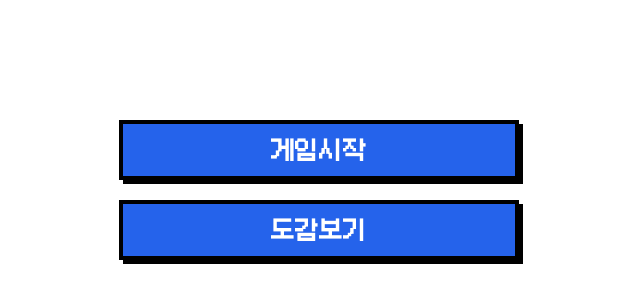
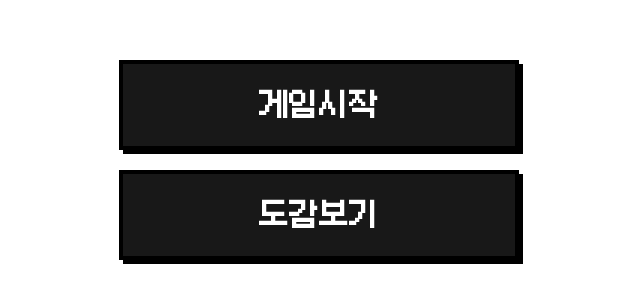
Before and after one commit to hoj0806/pokemon-card-flip, a React (Create React App) app: page / in a window 1280 px wide. Shown: the part 420-722 px from the top of the page, without its empty margins (321-961 px from the left). Built offline with nearby package versions, Linux system fonts and the light colour scheme.

Commit message:
ui : selectDifference 컴포넌트 기본 디자인

```diff
--- a/src/App.tsx
+++ b/src/App.tsx
@@ -1,9 +1,11 @@
 import "./App.css";
 import Main from "./components/Main";
+import SelectDifference from "./components/SelectDifference";
 import { useAppDispatch } from "./hooks/useAppDispatch";
 import { useAppSelector } from "./hooks/useAppSelector";
 import AppWrapper from "./layout/AppWrapper";
 import { selectMode, setMode } from "./slice/modeSlice";
+import { AnimatePresence } from "framer-motion";
 
 const App = () => {
   const currentMode = useAppSelector(selectMode);
@@ -13,14 +15,17 @@ const App = () => {
     dispatch(setMode("main"));
   };
 
-  const gameButtonHandler = () => {
-    dispatch(setMode("game"));
-  };
-
   return (
     <AppWrapper>
-      {currentMode === "main" && <Main />}
-      {currentMode === "game" && <div>게임화면입니다</div>}
+      <AnimatePresence mode='wait'>
+        {currentMode === "main" && <Main />}
+      </AnimatePresence>
+      <AnimatePresence mode='wait'>
+        {currentMode === "selectDifference" && <SelectDifference />}
+      </AnimatePresence>
+      <AnimatePresence>
+        {currentMode === "game" && <div>게임화면입니다</div>}
+      </AnimatePresence>
       {currentMode === "docs" && <div>도감화면입니다</div>}
     </AppWrapper>
   );
--- a/src/components/Main.tsx
+++ b/src/components/Main.tsx
@@ -1,11 +1,12 @@
 import SelectButton from "../ui/SelectButton";
 import { useAppDispatch } from "../hooks/useAppDispatch";
 import { setMode } from "../slice/modeSlice";
+
 const Main = () => {
   const dispatch = useAppDispatch();
 
-  const gameButtonHandler = () => {
-    dispatch(setMode("game"));
+  const selectDifferenceButtonHandler = () => {
+    dispatch(setMode("selectDifference"));
   };
 
   const docsButtonHandler = () => {
@@ -14,8 +15,15 @@ const Main = () => {
   return (
     <div className='absolute bottom-[120px] left-1/2 -translate-x-1/2'>
       <div className='flex flex-col gap-5'>
-        <SelectButton onMode={gameButtonHandler}>게임시작</SelectButton>
-        <SelectButton onMode={docsButtonHandler}>도감보기</SelectButton>
+        <SelectButton
+          onMode={selectDifferenceButtonHandler}
+          buttonColor='#181818'
+        >
+          게임시작
+        </SelectButton>
+        <SelectButton onMode={docsButtonHandler} buttonColor='#181818'>
+          도감보기
+        </SelectButton>
       </div>
     </div>
   );
--- /dev/null
+++ b/src/components/SelectDifference.tsx
@@ -0,0 +1,29 @@
+import SelectButton from "../ui/SelectButton";
+import { useAppDispatch } from "../hooks/useAppDispatch";
+import { setMode } from "../slice/modeSlice";
+
+const SelectDifference = () => {
+  const dispatch = useAppDispatch();
+
+  const gameButtonHandler = () => {
+    dispatch(setMode("game"));
+  };
+
+  return (
+    <div className='absolute top-1/2 left-1/2 -translate-x-1/2 -translate-y-1/2'>
+      <div className='flex flex-col gap-[80px]'>
+        <SelectButton buttonColor='#EF4444' onMode={gameButtonHandler}>
+          쉬움
+        </SelectButton>
+        <SelectButton buttonColor='#FACC15' onMode={gameButtonHandler}>
+          보통
+        </SelectButton>
+        <SelectButton buttonColor='#3B82F6' onMode={gameButtonHandler}>
+          어려움
+        </SelectButton>
+      </div>
+    </div>
+  );
+};
+
+export default SelectDifference;
--- a/src/ui/SelectButton.tsx
+++ b/src/ui/SelectButton.tsx
@@ -3,14 +3,20 @@ import { motion } from "framer-motion";
 const SelectButton: React.FC<{
   onMode: () => void;
   children: React.ReactNode;
-}> = ({ onMode, children }) => {
+  buttonColor: string;
+}> = ({ onMode, children, buttonColor }) => {
   return (
     <motion.button
       onClick={onMode}
       initial={{ opacity: 0, y: 30 }}
       animate={{ opacity: 1, y: 0 }}
+      exit={{ opacity: 0, y: 30 }}
       transition={{ type: "spring" }}
-      className='px-4 py-2 text-lg font-bold text-white bg-blue-600 border-4 border-black shadow-[4px_4px_0px_black] active:shadow-none active:translate-x-1 active:translate-y-1 w-[180px] md:w-[250px] lg:w-[400px] lg:h-[60px] lg:text-2xl'
+      style={{ backgroundColor: buttonColor }}
+      className={
+        `bg-[${buttonColor}]` +
+        "px-4 py-2 text-lg font-bold text-white border-4 border-black shadow-[4px_4px_0px_black] active:shadow-none active:translate-x-1 active:translate-y-1 w-[180px] md:w-[250px] lg:w-[400px] lg:h-[90px] lg:text-3xl"
+      }
     >
       {children}
     </motion.button>
```
